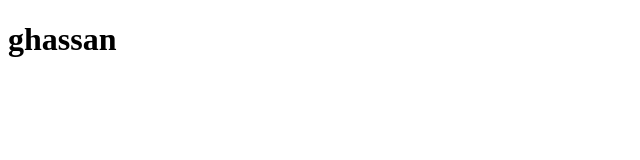
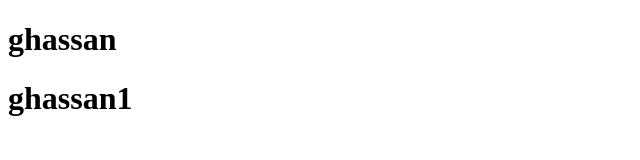
Before and after one commit to MohammadGhassanZakarya/test, a plain HTML site: page index.html in a window 1280 px wide. Shown: the whole page, without its empty margins (0-640 px from the left). Drawn offline with Linux system fonts and the light colour scheme.

Commit message:
ghassan 1

```diff
--- a/index.html
+++ b/index.html
@@ -7,5 +7,6 @@
 </head>
 <body>
     <h1>ghassan</h1>
+    <h1>ghassan1</h1>
 </body>
 </html>
```
